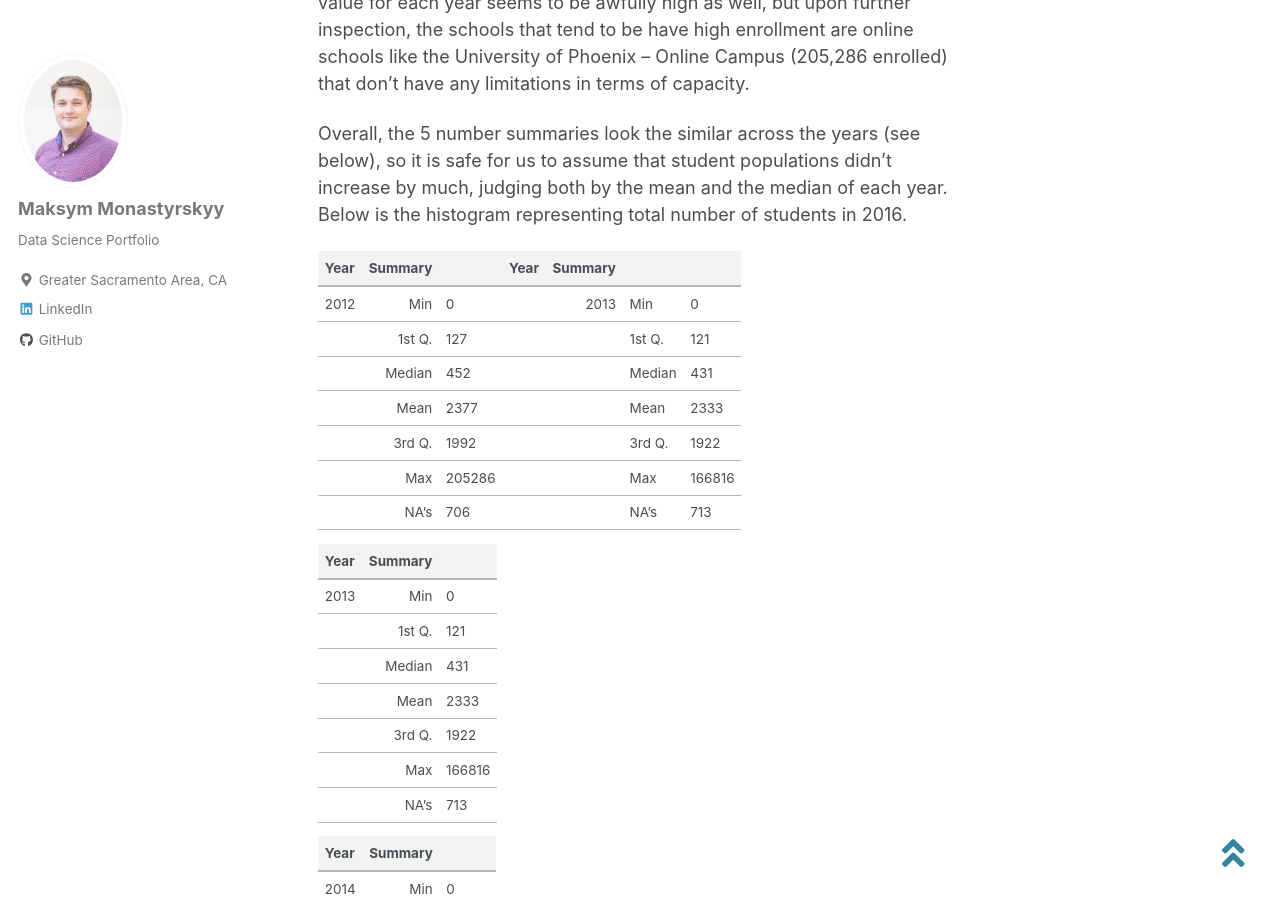
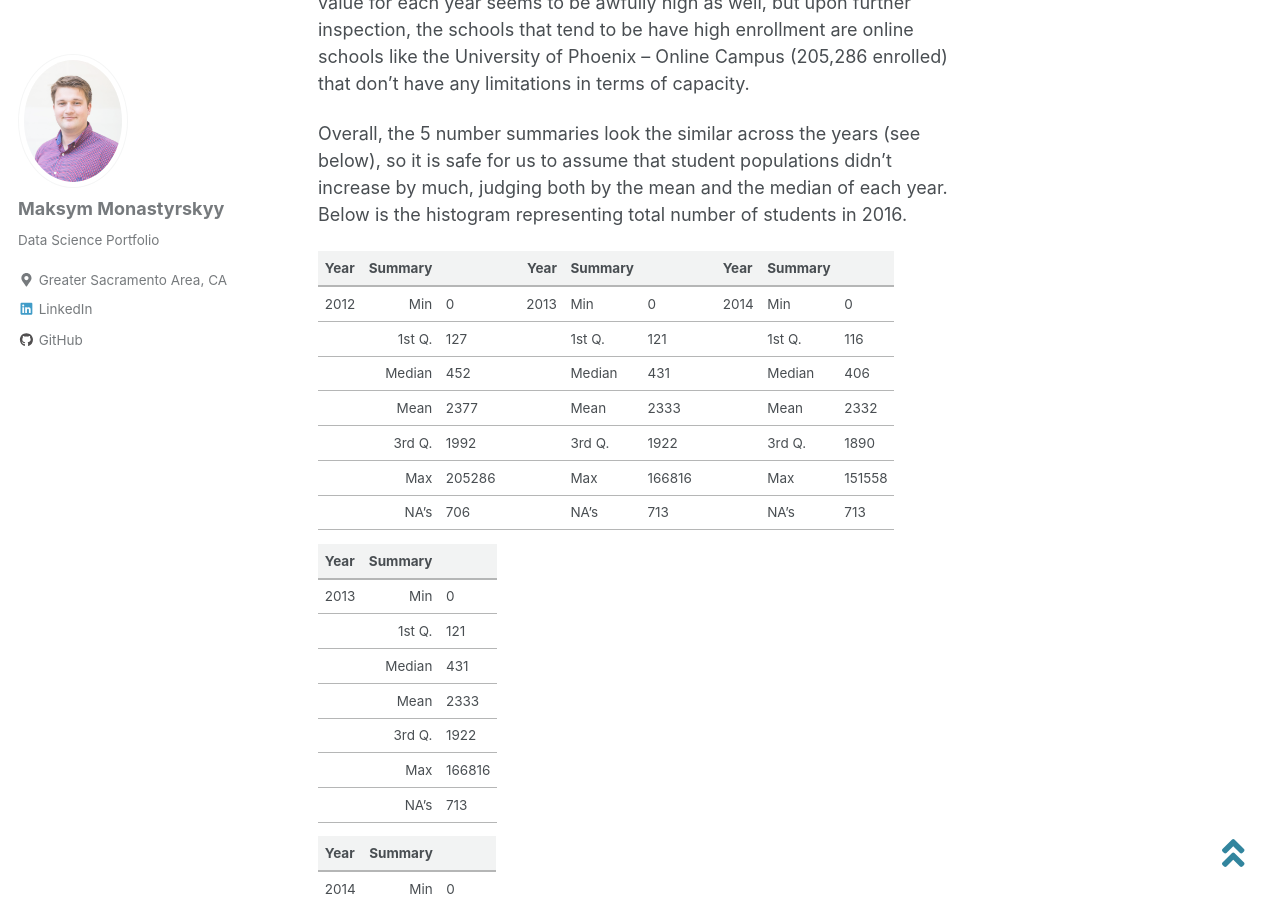
Before and after one commit to monastyrskyy/monastyrskyy.github.io, a Jekyll site: the page built from _posts/2018-11-01-collegescorecards2.md, in a window 1280 px wide and 900 px high, scrolled down 3117 px. Built offline with Jekyll 4.4.1, drawn with Linux system fonts in a browser that asks for light colours; cached includes are drawn as plain includes; nearby versions of some CDN libraries.

Commit message:
hybrid table, seems to work

```diff
--- a/_posts/2018-11-01-collegescorecards2.md
+++ b/_posts/2018-11-01-collegescorecards2.md
@@ -63,15 +63,15 @@
 
 
 
-|Year   |    Summary     | |Year   |    Summary     |
-|---    |---:   |:---    | |---    |---:   |:---    |
-|2012   |Min    |0       | |2013   |Min    |0       |
-|       |1st Q. |127     | |       |1st Q. |121     |
-|       |Median |452     | |       |Median |431     |
-|       |Mean   |2377    | |       |Mean   |2333    |
-|       |3rd Q. |1992    | |       |3rd Q. |1922    |
-|       |Max    |205286  | |       |Max    |166816  |
-|       |NA's   |706     | |       |NA's   |713     |
+|Year   |    Summary   | | |Year   |    Summary   | | |Year   |    Summary     |
+|---    |---:   |:---    | |---    |---:   |:---    | |---    |---:   |:---    |
+|2012   |Min    |0       | |2013   |Min    |0       | |2014   |Min    |0       |
+|       |1st Q. |127     | |       |1st Q. |121     | |       |1st Q. |116     |
+|       |Median |452     | |       |Median |431     | |       |Median |406     |
+|       |Mean   |2377    | |       |Mean   |2333    | |       |Mean   |2332    |
+|       |3rd Q. |1992    | |       |3rd Q. |1922    | |       |3rd Q. |1890    |
+|       |Max    |205286  | |       |Max    |166816  | |       |Max    |151558  |
+|       |NA's   |706     | |       |NA's   |713     | |       |NA's   |713     |
 
 |Year   |    Summary     |
 |---    |---:   |:---    |
```
